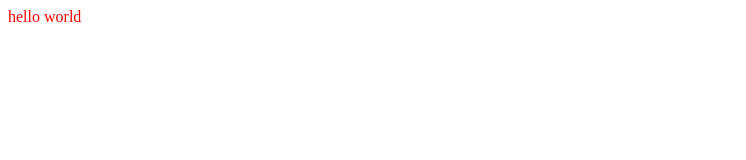
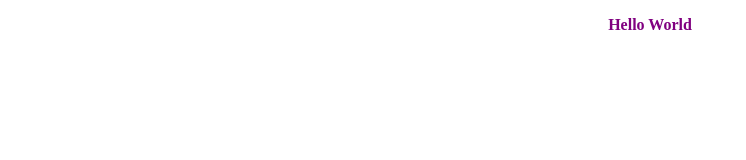
Before and after one commit to shwetham09/Experiment, a plain HTML site: page index.html in a window 1280 px wide. Shown: the whole page, without its empty margins (0-746 px from the left). Drawn offline with Linux system fonts and the light colour scheme.

Commit message:
Updated CSS and html

```diff
--- a/index.html
+++ b/index.html
@@ -1,13 +1,19 @@
 <!DOCTYPE html>
 <html>
-    <head>
-        <title>Welcome!</title>
-        <link rel = "stylesheet" type = "text/css" href = "./main.css">
-    </head>
-    <body>
-        hello world
 
-            <script src="./main.js">                </script>
+<head>
+    <meta charset="utf-8" />
+    <meta http-equiv="X-UA-Compatible" content="IE=edge">
+    <title>Page Title</title>
+    <meta name="viewport" content="width=device-width, initial-scale=1">
+    <link rel="stylesheet" type="text/css" media="screen" href="main.css" />
+    <script src="main.js" defer></script>
+</head>
 
-        </body>
-        </html>
+<body>
+    <p class="red-text">
+        Hello World
+    </p>
+</body>
+
+</html>
--- a/main.css
+++ b/main.css
@@ -1,3 +1,6 @@
-body  {
-    color: red;
- }
+.red-text {
+    color: purple;
+    margin-left: 20px;
+    text-align: center;
+    font-weight: 700;
+}
```
Also changed, not shown: main.min.css (added).
